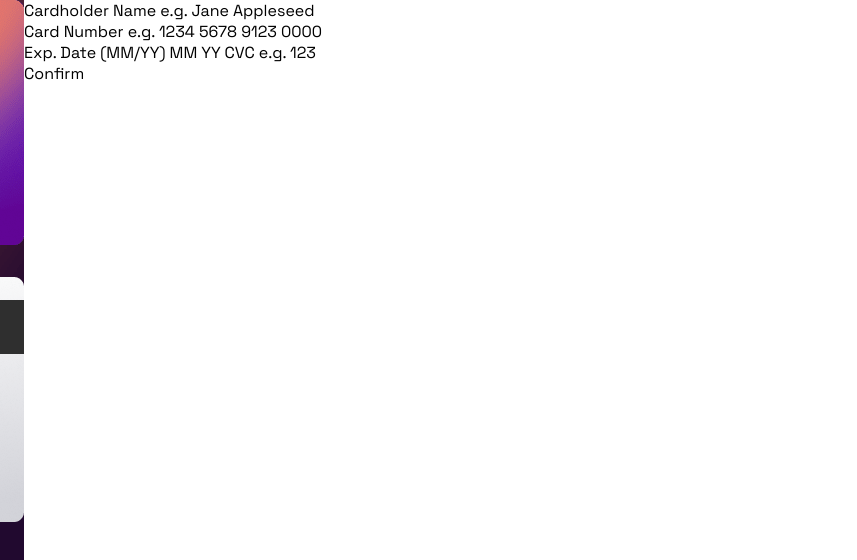
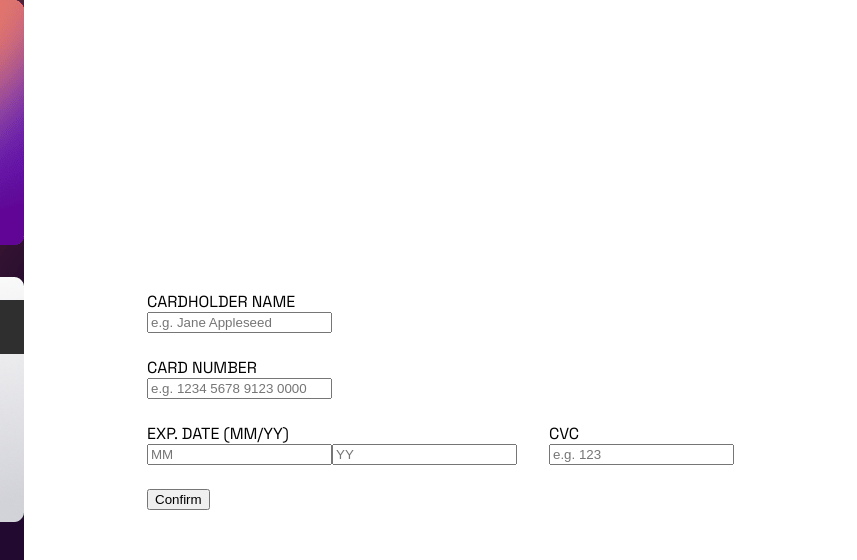
Before and after one commit to MuhammadISayyed/interactive-card-details-form-main, a website: page index.html in a window 1280 px wide. Shown: the top 560 px of the page, 423-1280 px from the left. Drawn offline with Linux system fonts and the light colour scheme.

Commit message:
Build the form layout

```diff
--- a/index.html
+++ b/index.html
@@ -38,12 +38,58 @@
           </div>
         </div>
       </div>
-      <div class="form-section">
-        <div>Cardholder Name e.g. Jane Appleseed</div>
-        <div>Card Number e.g. 1234 5678 9123 0000</div>
-        <div>Exp. Date (MM/YY) MM YY CVC e.g. 123</div>
-        <div>Confirm</div>
-      </div>
+
+      <form action="submit" class="card-form">
+        <label>
+          cardholder name
+          <input id="name" type="text" placeholder="e.g. Jane Appleseed" />
+        </label>
+        <label>
+          Card Number
+          <input id="number" type="text" placeholder="e.g. 1234 5678 9123 0000" />
+        </label>
+        <div class="card-form__privacy">
+          <div class="card-form__date">
+            <p class="card-form__date__header">Exp. Date (MM/YY)</p>
+            <div class="card-form__date__fields">
+              <input
+                autocomplete="off"
+                id="month"
+                maxlength="2"
+                pattern="[0-9]*"
+                inputmode="numerical"
+                placeholder="MM"
+                type="text"
+                data-pattern-validate
+              />
+              <input
+                autocomplete="off"
+                id="year"
+                maxlength="2"
+                pattern="[0-9]*"
+                inputmode="numerical"
+                placeholder="YY"
+                type="text"
+                data-pattern-validate
+              />
+            </div>
+          </div>
+          <label>
+            CVC
+            <input
+              autocomplete="off"
+              id="cvc"
+              maxlength="3"
+              pattern="[0-9]*"
+              inputmode="numerical"
+              placeholder="e.g. 123"
+              type="text"
+              data-pattern-validate
+            />
+          </label>
+        </div>
+        <button>Confirm</button>
+      </form>
     </div>
     <p style="visibility: hidden">Thank you! We've added your card details Continue</p>
 
--- a/main.scss
+++ b/main.scss
@@ -10,6 +10,11 @@ body {
   height: 100%;
   margin: 0;
   font-family: 'Space Grotesk', sans-serif;
+}
+
+input,
+label {
+  display: block;
 }
 
 .container {
@@ -92,3 +97,32 @@ body {
     padding-right: 4rem;
   }
 }
+
+.card-form {
+  text-transform: uppercase;
+  margin: auto;
+  display: flex;
+  flex-direction: column;
+  justify-content: center;
+  align-items: flex-start;
+  gap: 1.5rem;
+  &__privacy {
+    display: flex;
+    gap: 2rem;
+    align-items: center;
+  }
+
+  &__date {
+    display: flex;
+    flex-direction: column;
+    gap: 0;
+
+    &__header {
+      margin: 0;
+    }
+
+    &__fields {
+      display: flex;
+    }
+  }
+}
```
Also changed, not shown: style.css.
